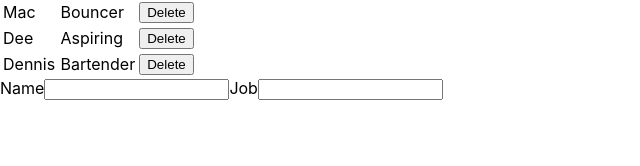
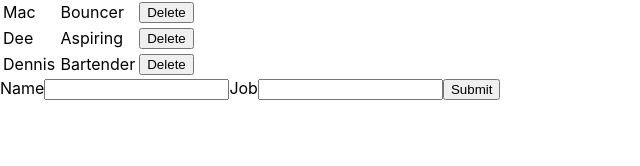
Before and after one commit to mgomez05/react-warmump-my-first-app, a React (Create React App) app: page / in a window 1280 px wide. Shown: the part 134-300 px from the top of the page, without its empty margins (0-640 px from the left). Built offline with nearby package versions, Linux system fonts and the light colour scheme.

Commit message:
Added a submitForm() function to Form.js and updated the form to have a button that calls submitForm() when clicked, so now we can submit new characters to the table

```diff
--- a/src/Form.js
+++ b/src/Form.js
@@ -17,6 +17,16 @@ class Form extends Component {
         })
     }
 
+    submitForm = () => {
+
+        // Add the character to the table
+        // by changing RussApp's characters attribute
+        this.props.handleSubmit(this.state)
+
+        // Clear the form after adding the character
+        // to the table
+        this.setState(this.initialState)
+    }
 
     render() {
 
@@ -38,7 +48,9 @@ class Form extends Component {
                        value={job}
                        onChange={this.handleChange} />
 
+                <input type="button" value="Submit" onClick={this.submitForm} />
             </form>
+
         );
     }
 }
```
